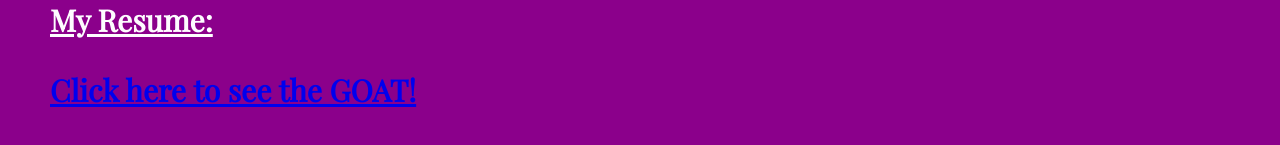
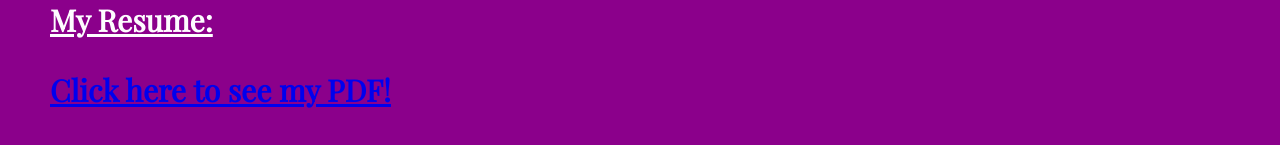
Before and after one commit to ber40773/ber40773.github.io, a plain HTML site: page index.html in a window 1280 px wide. Shown: the part 2602-2747 px from the top of the page. Drawn offline with nearby package versions, Linux system fonts and the light colour scheme; a web font is replaced by a local one.

Commit message:
Update index.html

```diff
--- a/index.html
+++ b/index.html
@@ -68,7 +68,7 @@ Like many other liberal arts majors, I majored in Communication Studies because
     <h2>
         <span class="underline">My Resume:</span>
         <p>
-      <a class="btn btn-primary btn-lg" href="resume.pdf" role="button">Click here to see the GOAT!</a>
+      <a class="btn btn-primary btn-lg" href="resume.pdf" role="button">Click here to see my PDF!</a>
       </p>
    </h2>
 
```
